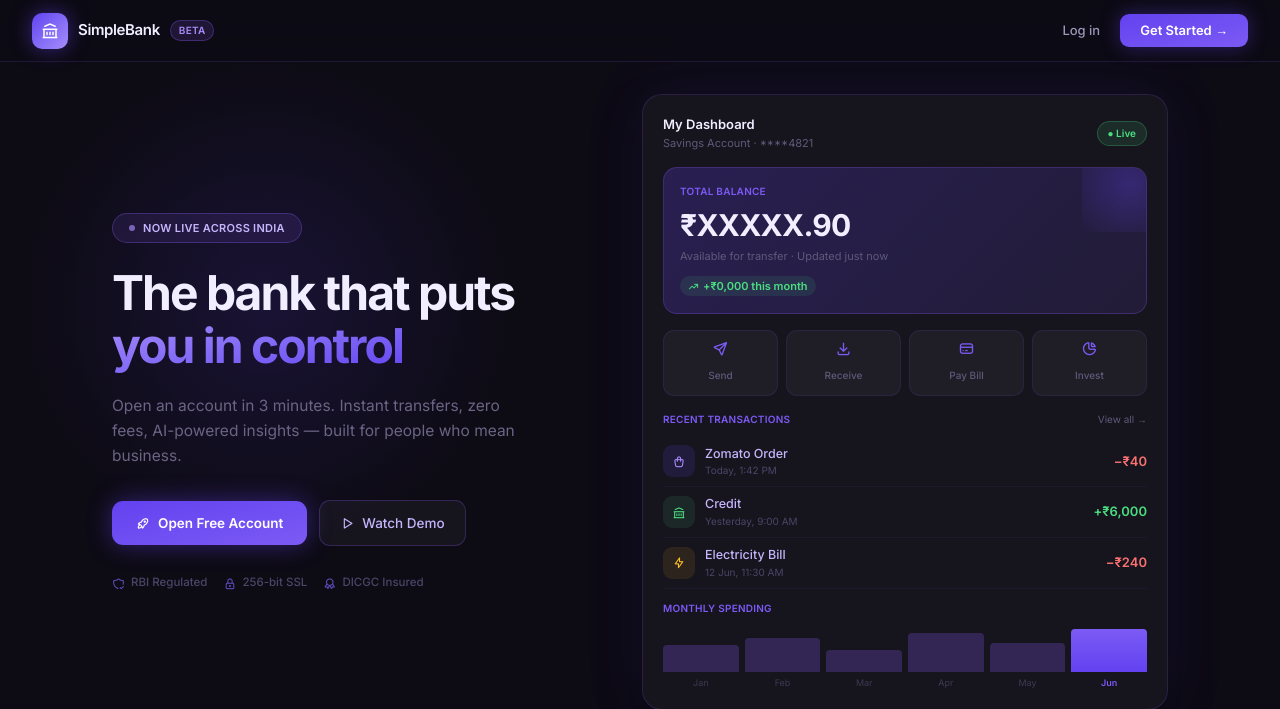
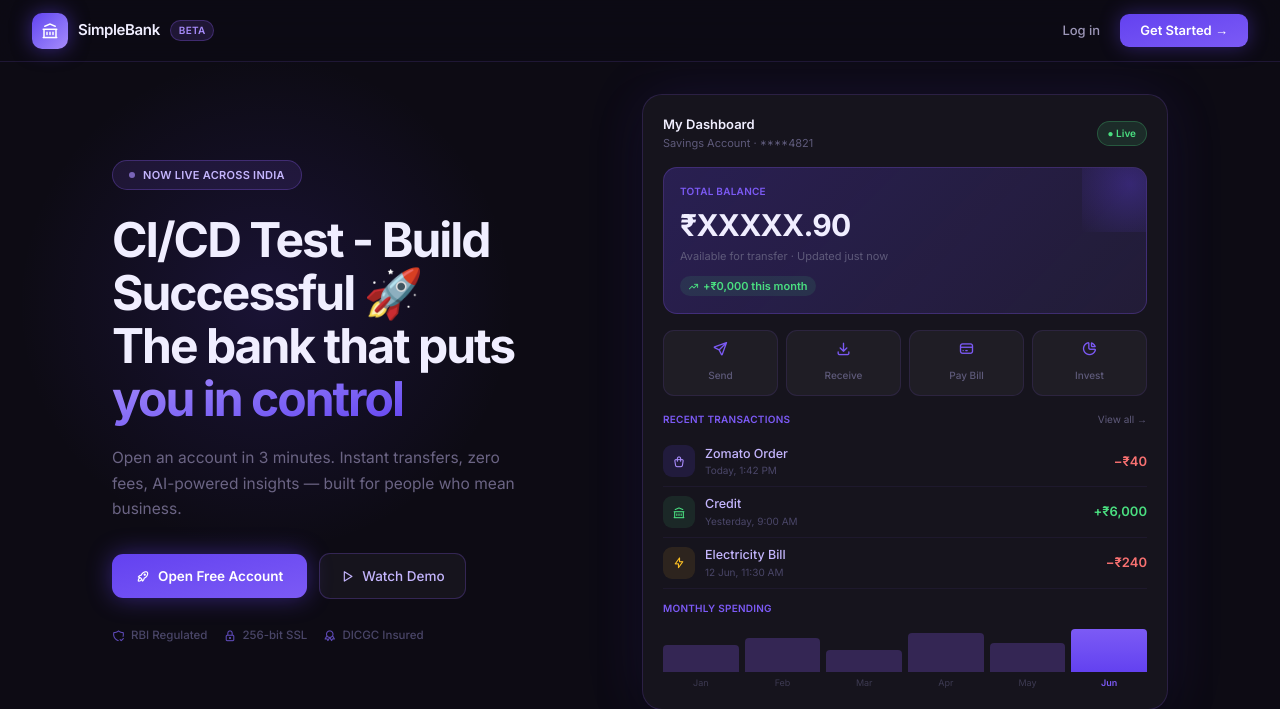
Before and after one commit to AshishGupta751899/Banking_app, a Flask app: page / in a window 1280 px wide. Shown: the top 709 px of the page. Run offline with Flask 3, Linux system fonts and the light colour scheme.

Commit message:
Test CI/CD pipeline

```diff
--- a/templates/home.html
+++ b/templates/home.html
@@ -16,7 +16,8 @@
     </div>
 
     <h1 class="text-[48px] font-bold text-[#f0eeff] leading-[1.1] tracking-[-2px] mb-5">
-      The bank that puts<br>
+      	<p>CI/CD Test - Build Successful 🚀</p>
+	    The bank that puts<br>
       <span class="bg-gradient-to-br from-[#a78bfa] to-[#6341f0] bg-clip-text text-transparent">you in control</span>
     </h1>
     <p class="text-[15.5px] text-[#6b6484] leading-relaxed mb-8 max-w-[420px]">
```
